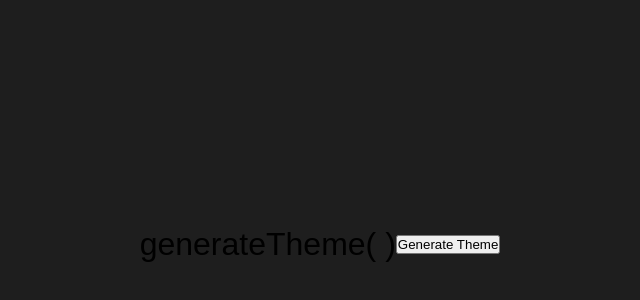
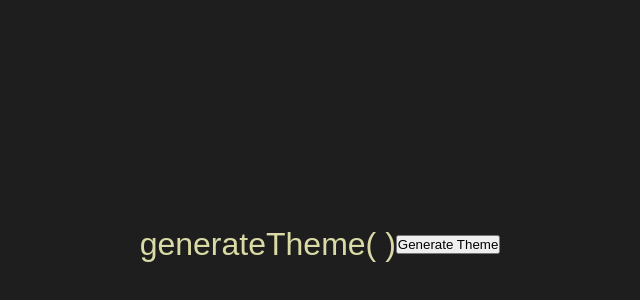
Before and after one commit to loreleim/generateTheme, a React (Create React App) app: page / in a window 1280 px wide. Shown: the part 156-456 px from the top of the page, without its empty margins (320-960 px from the left). Built offline with nearby package versions, Linux system fonts and the light colour scheme; a web font is replaced by a local one.

Commit message:
h1 coloring

```diff
--- a/src/components/home/index.module.scss
+++ b/src/components/home/index.module.scss
@@ -7,4 +7,8 @@
   display: flex;
   justify-content: center;
   align-items: center;
+
+  & h1 {
+    color: $yellow;
+  }
 }
```
